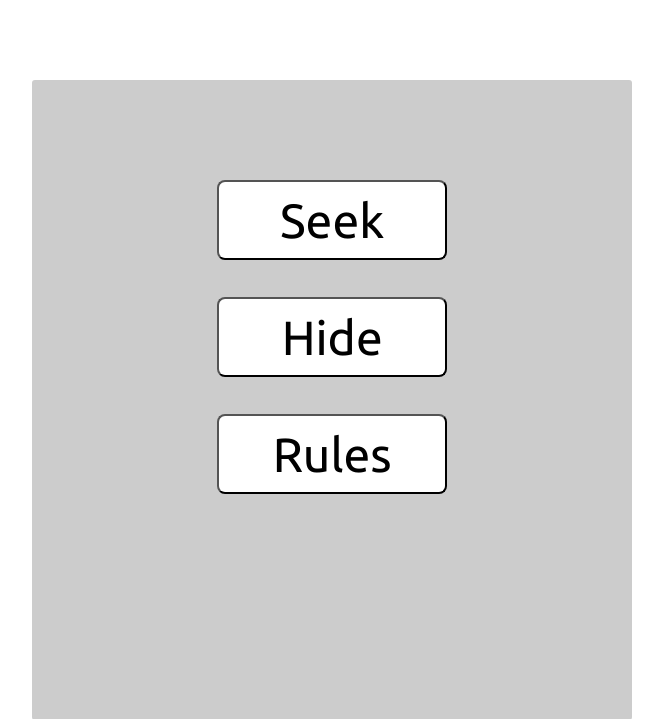
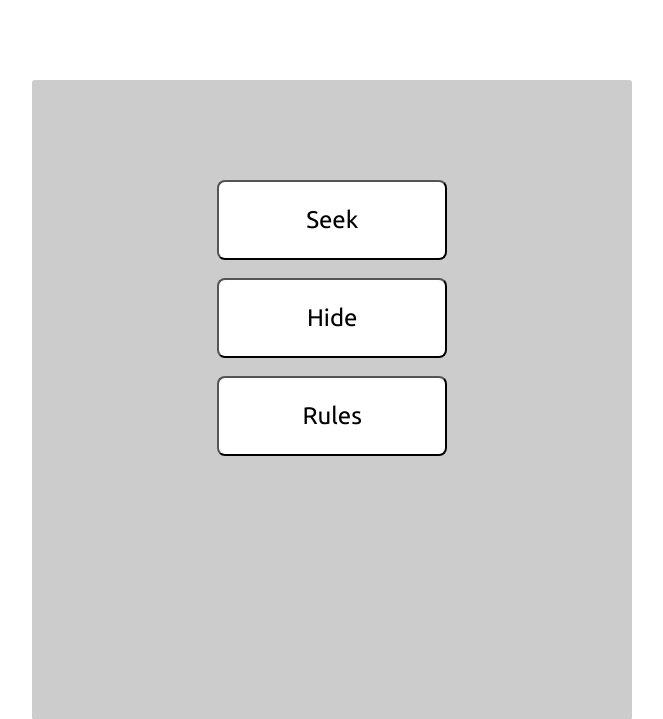
Before and after one commit to antoni-g/hide, a PHP site: page / in a window 1280 px wide. Shown: the top 719 px of the page, without its empty margins (308-971 px from the left). Run offline with PHP 8.4, Linux system fonts and the light colour scheme.

Commit message:
adjusting for auto sizing

```diff
--- a/resources.css
+++ b/resources.css
@@ -1,11 +1,11 @@
 
 body {
     font-family: 'Ubuntu';
-    font-size: 2em;
+    font-size: 1em;
 }
 input[type=button] {
      font-family: 'Ubuntu';
-     font-size: 2em;
+     font-size: 1em;
  }
 
 .center-div {
```
